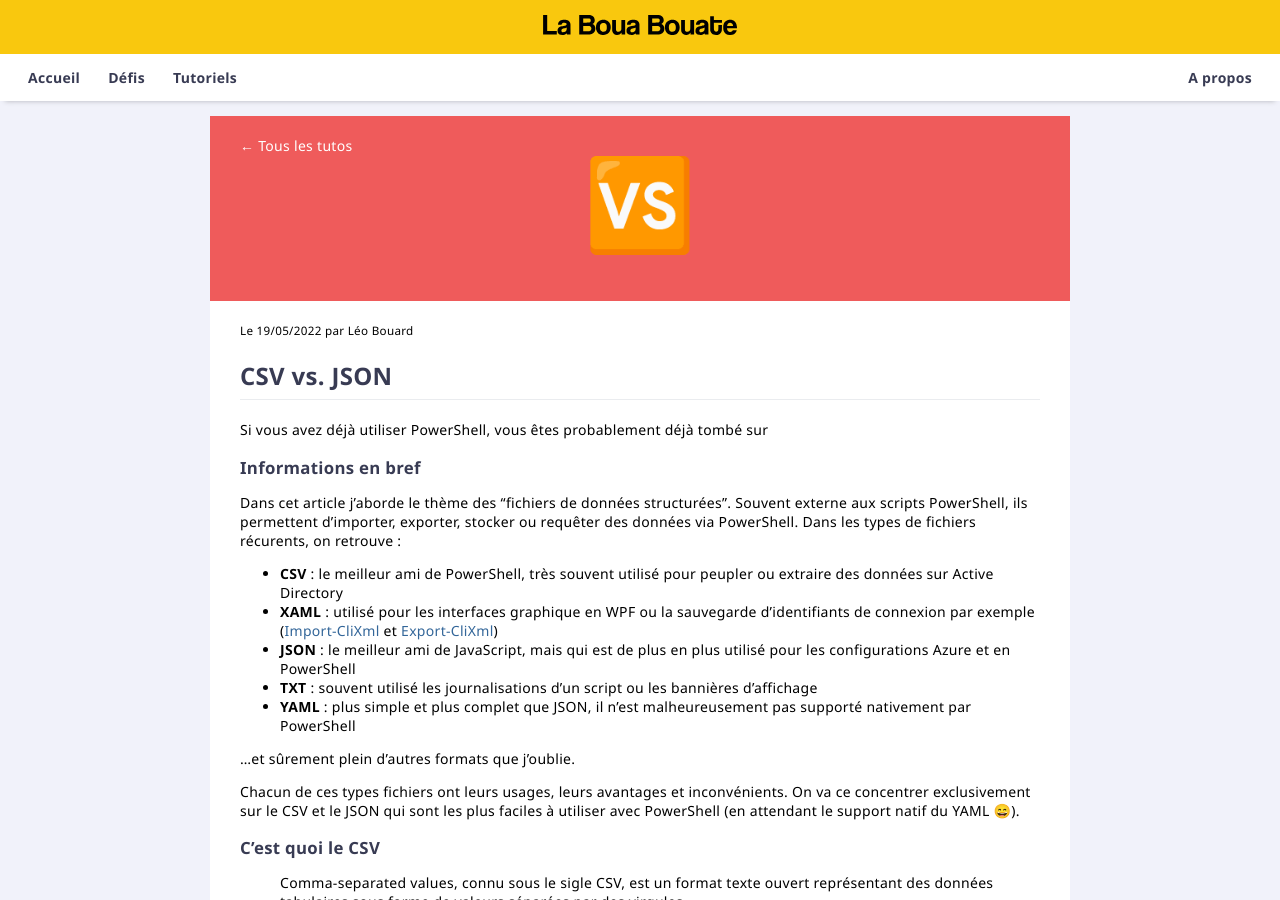
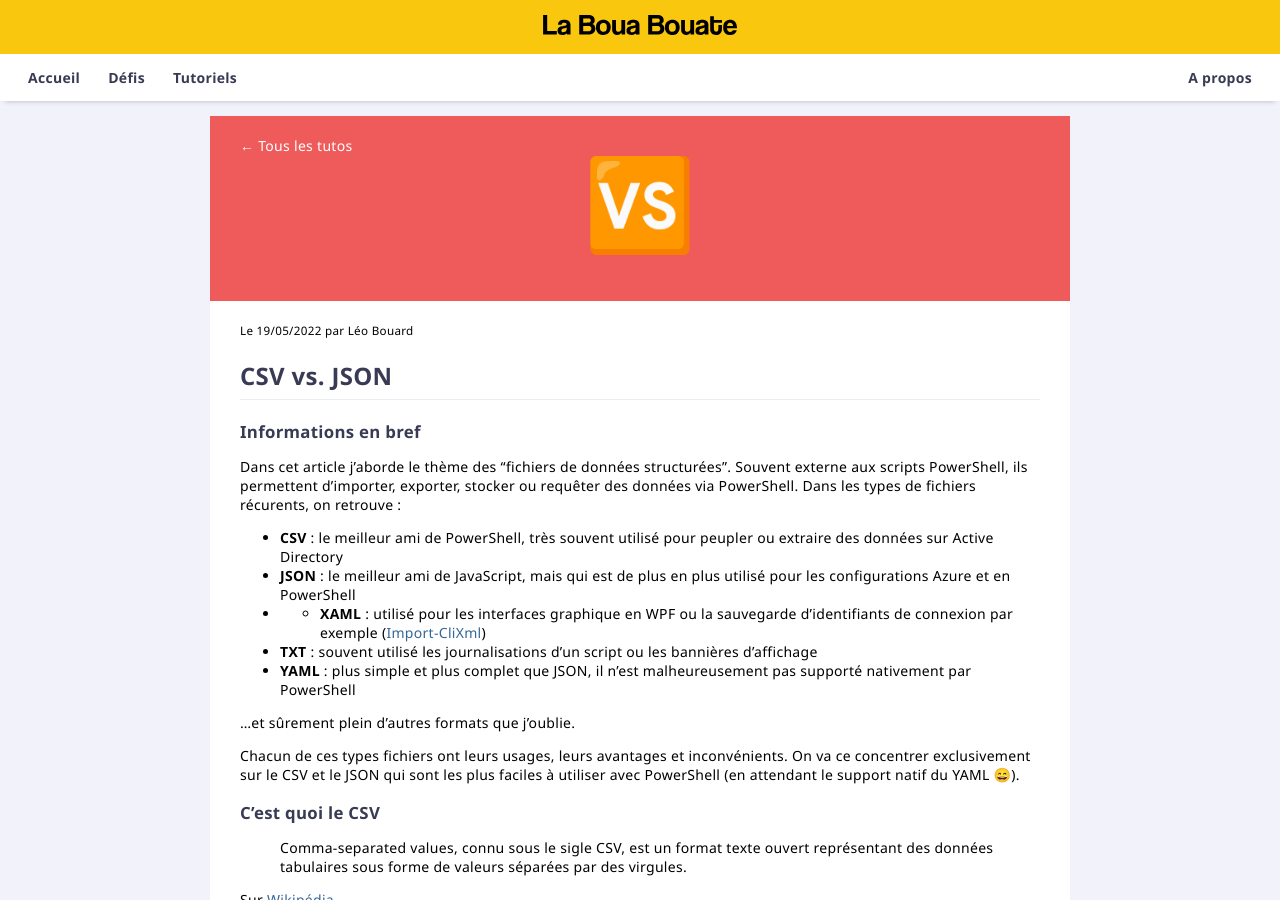
Before and after one commit to leobouard/leobouard.github.io, a Jekyll site: the page built from _posts/2022-05-19-json-vs-csv.md, in a window 1280 px wide and 900 px high. Built offline with Jekyll 4.4.1, drawn with Linux system fonts in a browser that asks for light colours.

Commit message:
Update 2022-05-19-json-vs-csv.md

```diff
--- a/_posts/2022-05-19-json-vs-csv.md
+++ b/_posts/2022-05-19-json-vs-csv.md
@@ -7,15 +7,13 @@ thumbnailColor: "#ef5b5b"
 icon: 🆚
 ---
 
-Si vous avez déjà utiliser PowerShell, vous êtes probablement déjà tombé sur
-
 ## Informations en bref
 
 Dans cet article j'aborde le thème des "fichiers de données structurées". Souvent externe aux scripts PowerShell, ils permettent d'importer, exporter, stocker ou requêter des données via PowerShell. Dans les types de fichiers récurents, on retrouve :
 
 - **CSV** : le meilleur ami de PowerShell, très souvent utilisé pour peupler ou extraire des données sur Active Directory
-- **XAML** : utilisé pour les interfaces graphique en WPF ou la sauvegarde d'identifiants de connexion par exemple ([Import-CliXml](https://docs.microsoft.com/en-us/powershell/module/microsoft.powershell.utility/import-clixml) et [Export-CliXml](https://docs.microsoft.com/en-us/powershell/module/microsoft.powershell.utility/export-clixml))
 - **JSON** : le meilleur ami de JavaScript, mais qui est de plus en plus utilisé pour les configurations Azure et en PowerShell
+- - **XAML** : utilisé pour les interfaces graphique en WPF ou la sauvegarde d'identifiants de connexion par exemple ([Import-CliXml](https://docs.microsoft.com/en-us/powershell/module/microsoft.powershell.utility/import-clixml))
 - **TXT** : souvent utilisé les journalisations d'un script ou les bannières d'affichage
 - **YAML** : plus simple et plus complet que JSON, il n'est malheureusement pas supporté nativement par PowerShell
 
```
